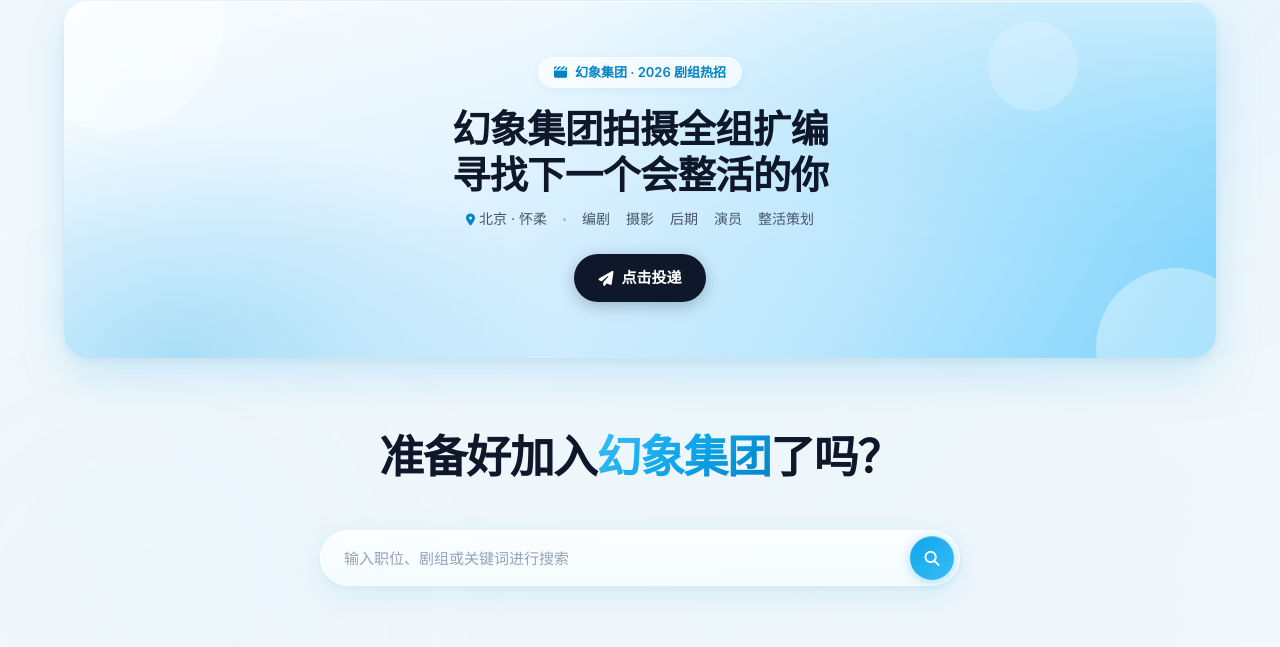
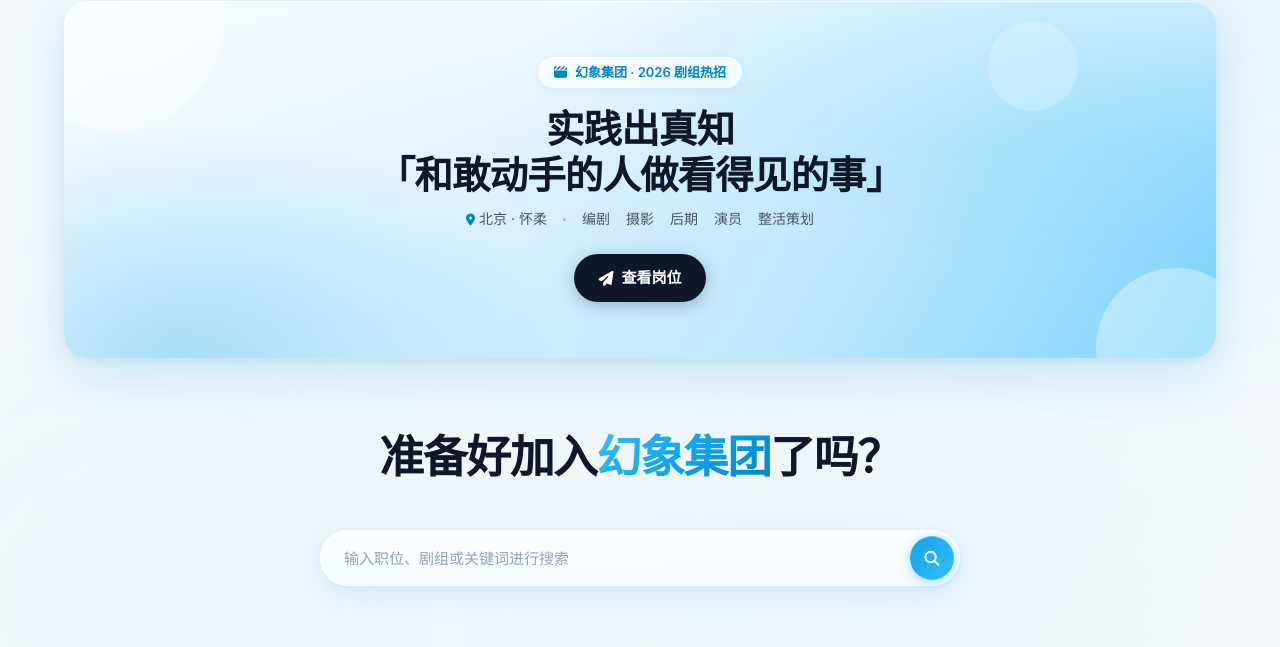
Before and after one commit to ClockSalt1312/clocksalt1312.github.io, a plain HTML site: page jobs.html in a window 1280 px wide. Shown: the part 108-755 px from the top of the page. Drawn offline with Linux system fonts and the light colour scheme; a web font is replaced by a local one.

Commit message:
jobs.html

```diff
--- a/jobs.html
+++ b/jobs.html
@@ -856,14 +856,14 @@
             <div class="banner-brand">
                 <i class="fas fa-clapperboard"></i> 幻象集团 · 2026 剧组热招
             </div>
-            <h2 class="banner-title">幻象集团拍摄全组扩编<br>寻找下一个会整活的你</h2>
+            <h2 class="banner-title">实践出真知<br>「和敢动手的人做看得见的事」</h2>
             <div class="banner-sub">
                 <span><i class="fas fa-location-dot"></i>北京 · 怀柔</span>
                 <span class="sep"></span>
                 <span>编剧</span><span>摄影</span><span>后期</span><span>演员</span><span>整活策划</span>
             </div>
             <div class="banner-actions">
-                <a href="#jobs" class="btn btn-apply"><i class="fas fa-paper-plane"></i> 点击投递</a>
+                <a href="#jobs" class="btn btn-apply"><i class="fas fa-paper-plane"></i>查看岗位</a>
             </div>
         </div>
     </div>
```
